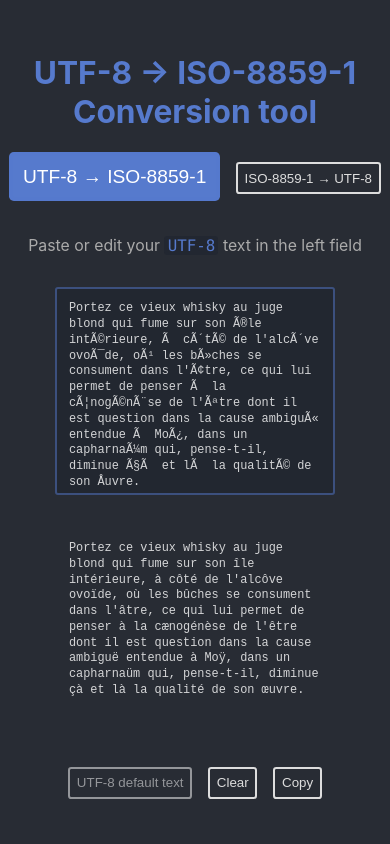
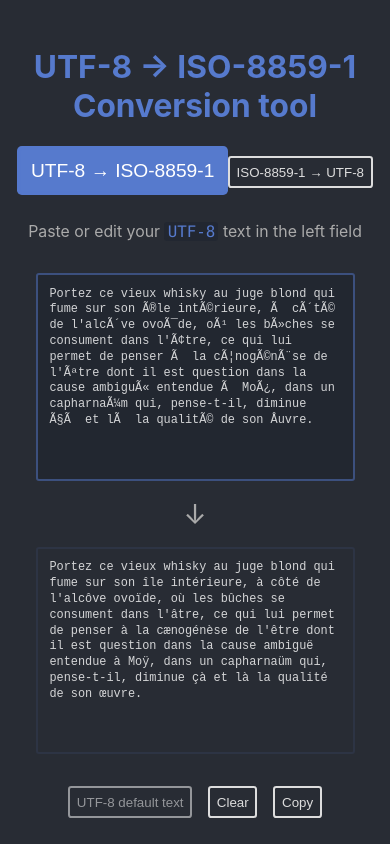
Before and after one commit to Dweez/utf8-iso-convert, a React (Create React App) app: page / in a window 390 px wide. Built offline with nearby package versions, Linux system fonts and the light colour scheme; the HTML template or start-up script is replaced by a standard one.

Commit message:
separator between textarea

```diff
--- a/src/components/converter/converter.css
+++ b/src/components/converter/converter.css
@@ -23,6 +23,12 @@
   align-items: center;
   margin-top: 2em;
   margin-bottom: 2em;
+}
+.separator {
+  font-size: calc(16px + 3vmin);
+}
+.separator:before {
+  content: '→';
 }
 .result-container, .textarea-container {
   width: 50%;
@@ -52,20 +58,9 @@
   color: #fff;
 }
 .result{
-  border: 2px solid rgba(86, 122, 205, 0);
+  border: 2px solid rgba(86, 122, 205, 0.1);
   background: rgba(12, 20, 39, 0);
 }
-/* .result{
-  margin: 1rem;
-  width: 50%;
-  font-size: .8em;
-  line-height: 1.2em;
-  color: #fff;
-  white-space: pre-wrap;
-  overflow: auto;
-  overflow-x: hidden;
-} */
-
 .copy-status {
   position: absolute;
   background-color: #567acd;
@@ -113,7 +108,7 @@ button:last-child{
     width: 100%;
   }
   button{
-    margin-bottom: 1em;
+    /* margin-bottom: 1em; */
   }
 }
 
@@ -124,6 +119,12 @@ button:last-child{
     margin-bottom: 1em;
   }
   .result-container, .textarea-container {
-    width: 80%;
+    width: 90%;
+  }
+  .separator:before {
+    content: '↓';
+  }
+  .actions button {
+    margin-right: 0;
   }
 }
--- a/src/components/converter/index.js
+++ b/src/components/converter/index.js
@@ -84,6 +84,7 @@ const Converter = () => {
             spellCheck="false"
           />
         </div>
+        <div className="separator"></div>
         <div className="result-container">
           <div className={`copy-status ${copySuccess ? "copied" : ""}`}>
             Copied !
```
